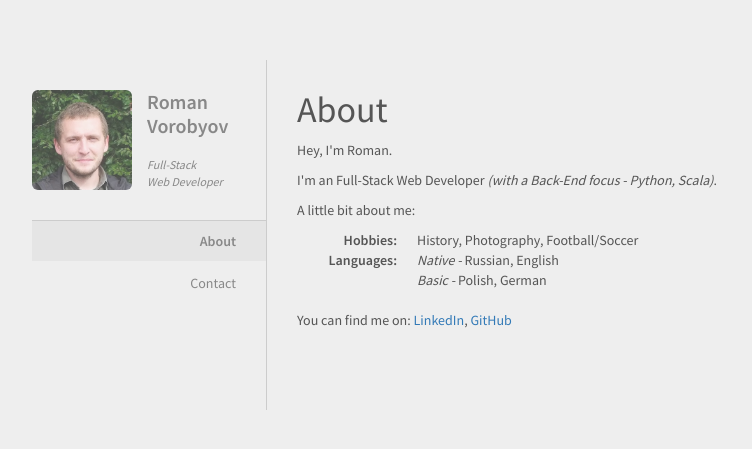
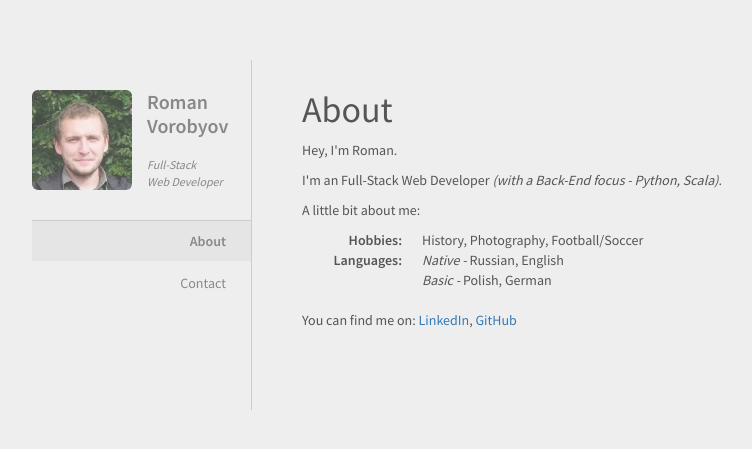
Before and after one commit to ravoro/romanvorobyov.com, a Flask app: page /about in a window 1280 px wide. Shown: the top 449 px of the page, without its empty margins (248-1000 px from the left). Run offline with Flask 2, Linux system fonts and the light colour scheme; parts of the project's set-up code (start-up, migrations or seed data) failed here and were passed over; some libraries are stand-ins or nearby versions.

Commit message:
minor style adjustments

```diff
--- a/app/static/styles.css
+++ b/app/static/styles.css
@@ -48,7 +48,7 @@ body {
 
 #page-header .nav li a {
     color: #888;
-    padding: 10px 30px;
+    padding: 10px 25px;
     text-align: left;
     transition: 0.25s;
 }
@@ -73,14 +73,6 @@ body {
         padding-top: 60px;
     }
 
-    #page-container > .row > .col-sm-4 {
-        padding-right: 0;
-    }
-
-    #page-container > .row > .col-sm-8 {
-        padding-left: 30px;
-    }
-
     #page-header, #page-content {
         min-height: 350px;
         padding: 30px 0;
@@ -98,6 +90,10 @@ body {
 
     #page-header .nav li a {
         text-align: right;
+    }
+
+    #page-content {
+        padding-left: 20px;
     }
 }
 
```
